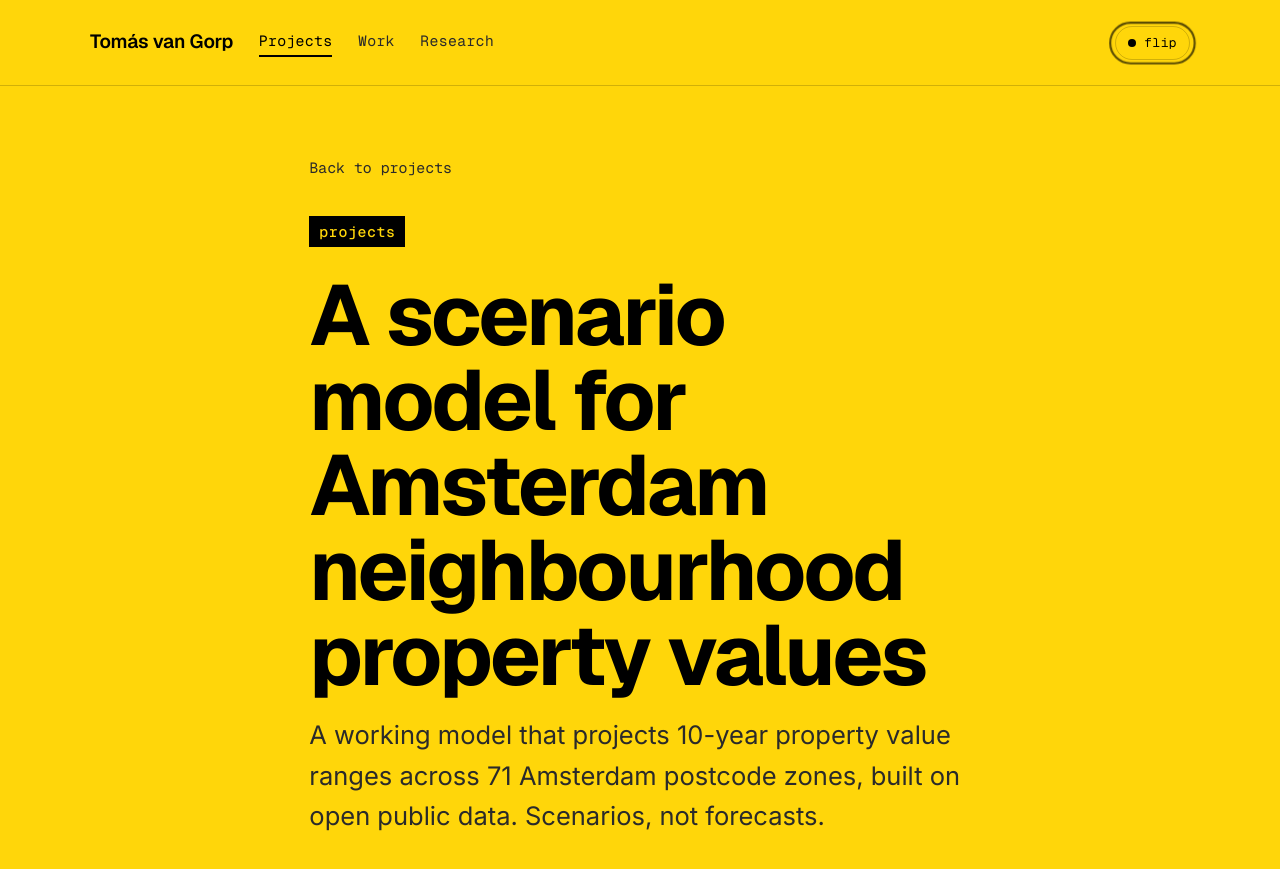
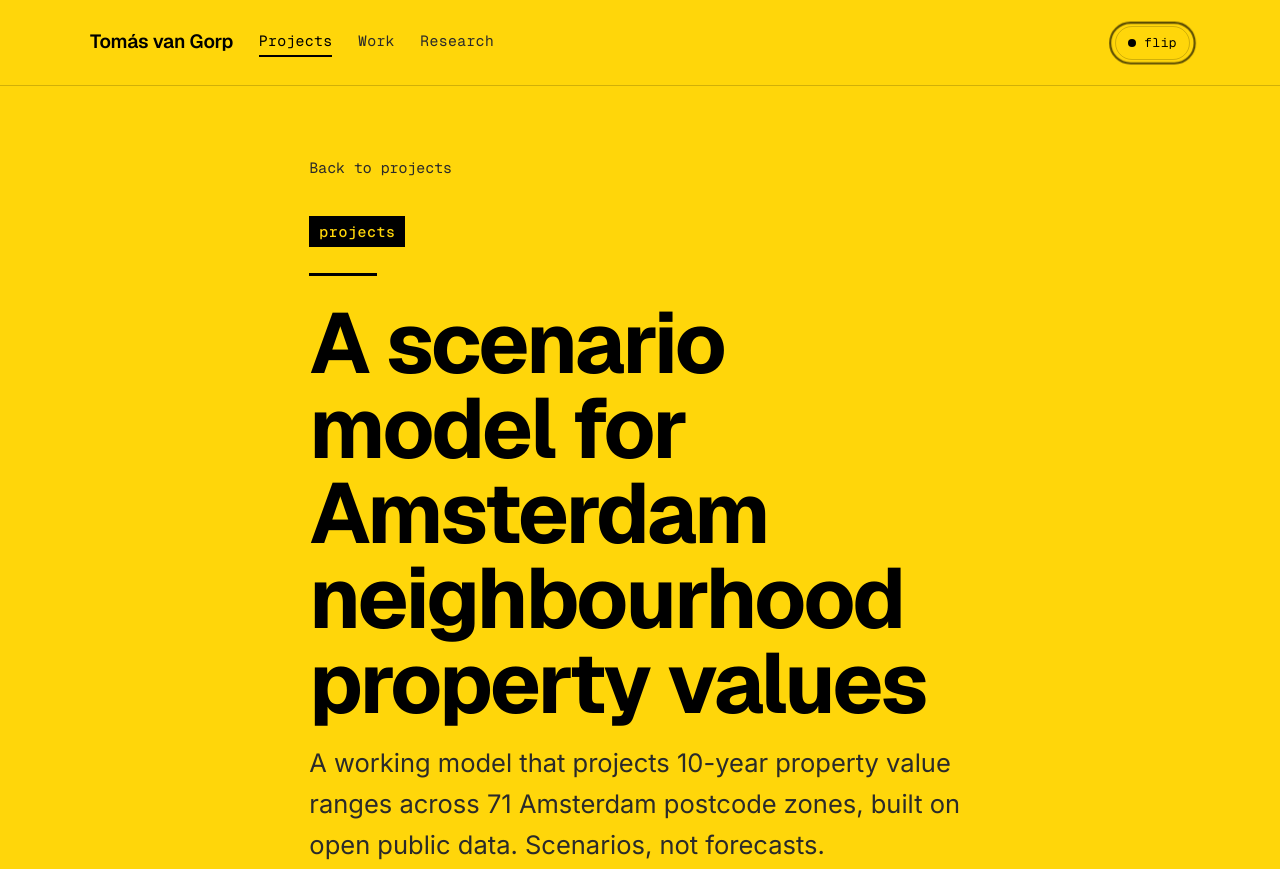
Before and after one commit to solomas/personal-site, an Astro site: page /projects/amsterdam-property-model in a window 1280 px wide. Shown: the top 869 px of the page. Built offline with nearby package versions, Linux system fonts and the light colour scheme; Astro itself is replaced by a stand-in of ours.

Commit message:
templates: yellow rule, inline link styles and paragraph spacing on projects and research detail pages

```diff
--- a/src/pages/projects/[...slug].astro
+++ b/src/pages/projects/[...slug].astro
@@ -14,6 +14,7 @@ const { Content } = await render(entry);
     <p class="entry__back"><a href="/projects/">Back to projects</a></p>
     <header class="entry__header">
       <StreamTag stream="projects" />
+      <div class="entry-rule" aria-hidden="true"></div>
       <h1>{entry.data.title}</h1>
       <p class="entry__summary">{entry.data.summary}</p>
     </header>
@@ -47,6 +48,12 @@ const { Content } = await render(entry);
   .entry__header :global(.stream-tag) {
     margin-bottom: var(--space-6);
   }
+  .entry-rule {
+    width: 4rem;
+    height: 3px;
+    background: var(--color-accent);
+    margin-bottom: 1.5rem;
+  }
   .entry__header h1 {
     font-size: var(--text-5xl);
     font-weight: 700;
@@ -65,4 +72,14 @@ const { Content } = await render(entry);
   .entry__body p {
     margin-bottom: var(--space-6);
   }
+  .entry__body :global(a) {
+    color: var(--color-accent);
+    text-decoration: underline;
+    text-decoration-thickness: 1px;
+    text-underline-offset: 3px;
+    transition: opacity 150ms ease;
+  }
+  .entry__body :global(a:hover) {
+    opacity: 0.75;
+  }
 </style>
--- a/src/pages/research/[...slug].astro
+++ b/src/pages/research/[...slug].astro
@@ -14,6 +14,7 @@ const { Content } = await render(entry);
     <p class="entry__back"><a href="/research/">Back to research</a></p>
     <header class="entry__header">
       <StreamTag stream="research" />
+      <div class="entry-rule" aria-hidden="true"></div>
       <h1>{entry.data.title}</h1>
       <p class="entry__summary">{entry.data.summary}</p>
     </header>
@@ -47,6 +48,12 @@ const { Content } = await render(entry);
   .entry__header :global(.stream-tag) {
     margin-bottom: var(--space-6);
   }
+  .entry-rule {
+    width: 4rem;
+    height: 3px;
+    background: var(--color-accent);
+    margin-bottom: 1.5rem;
+  }
   .entry__header h1 {
     font-size: var(--text-5xl);
     font-weight: 700;
@@ -65,4 +72,14 @@ const { Content } = await render(entry);
   .entry__body p {
     margin-bottom: var(--space-6);
   }
+  .entry__body :global(a) {
+    color: var(--color-accent);
+    text-decoration: underline;
+    text-decoration-thickness: 1px;
+    text-underline-offset: 3px;
+    transition: opacity 150ms ease;
+  }
+  .entry__body :global(a:hover) {
+    opacity: 0.75;
+  }
 </style>
```
